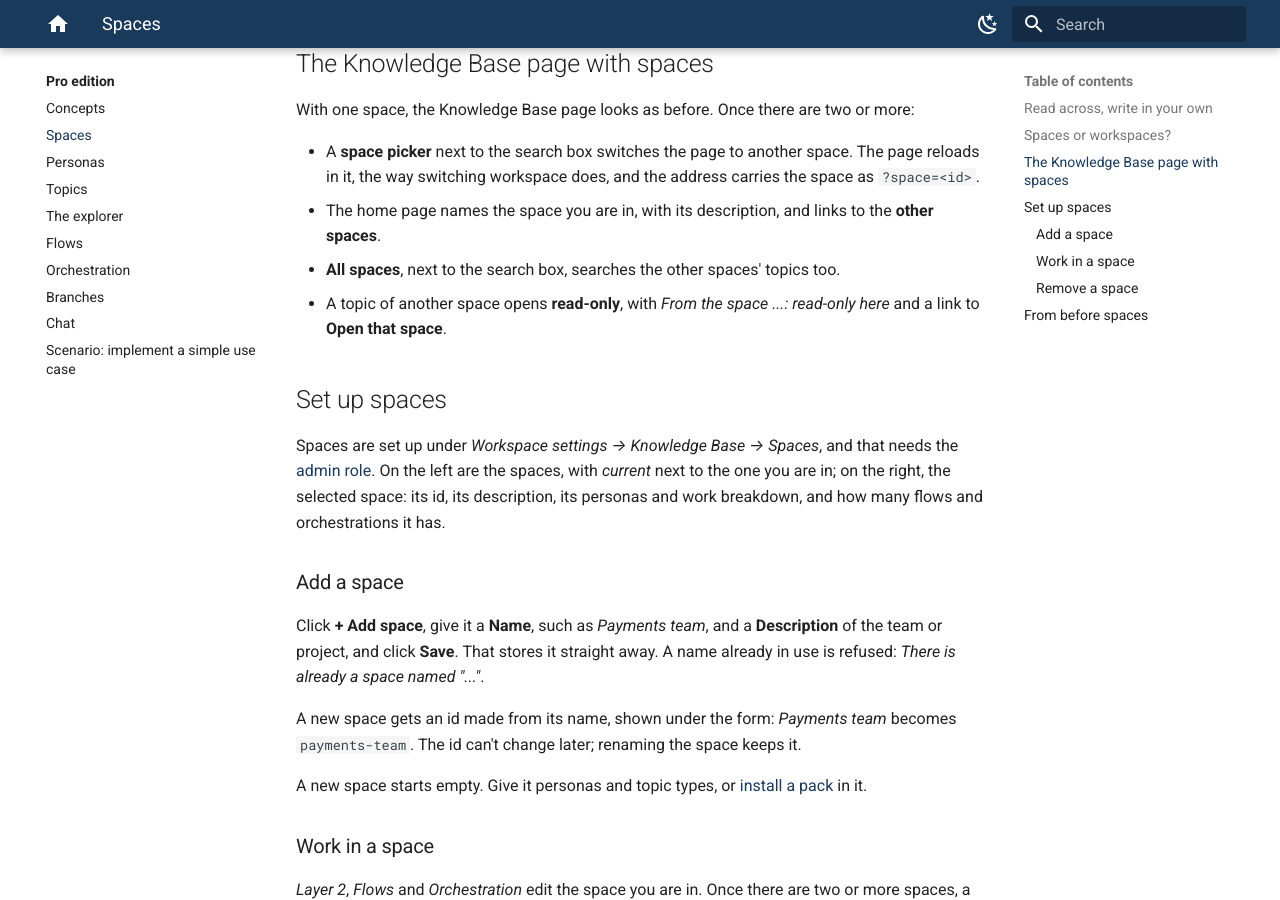
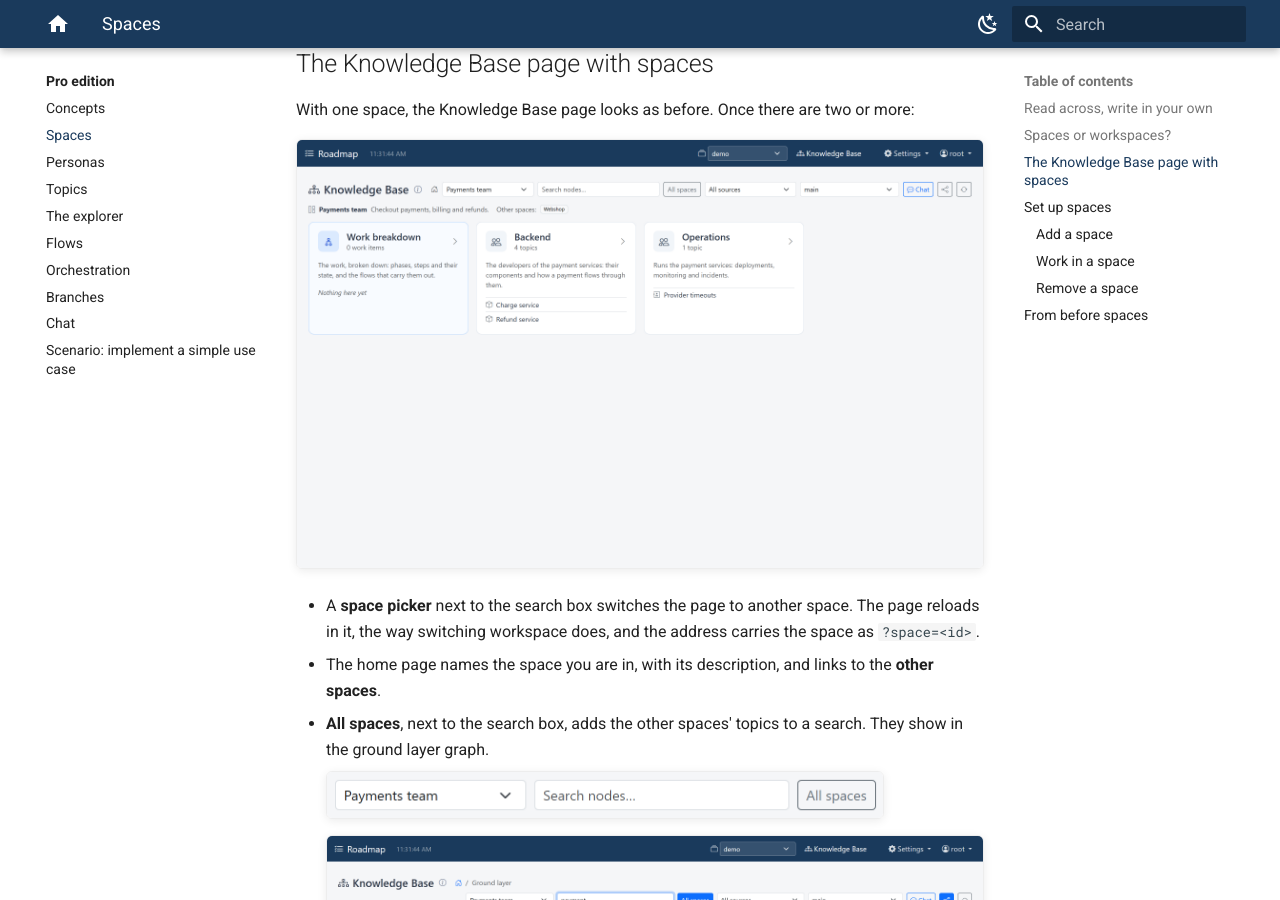
Before and after one commit to roadmap-mcp/roadmap-mcp.github.io, an MkDocs documentation site: the page built from docs/knowledge-base/spaces.md, in a window 1280 px wide and 900 px high, scrolled down 1308 px. Built offline with MkDocs 1.6.1 and Material for MkDocs 9.7.7, drawn with Linux system fonts in a browser that asks for light colours.

Commit message:
Spaces: screenshots of the Spaces tab, the space picker and a topic of another space
Layer 2, Flows and Orchestration retaken with the space picker.

Claude-Session: https://claude.ai/code/session_01M5AWqYz4eBseoEGpVu3Muj

```diff
--- a/docs/knowledge-base/spaces.md
+++ b/docs/knowledge-base/spaces.md
@@ -44,14 +44,24 @@ as two customers. Use spaces for teams that work on the same systems.
 With one space, the Knowledge Base page looks as before. Once there are two or
 more:
 
+![The Knowledge Base home page in the Payments team space](../images/kb-spaces/kb-home-spaces.png)
+
 - A **space picker** next to the search box switches the page to another space.
   The page reloads in it, the way switching workspace does, and the address carries
   the space as `?space=<id>`.
 - The home page names the space you are in, with its description, and links to the
   **other spaces**.
-- **All spaces**, next to the search box, searches the other spaces' topics too.
+- **All spaces**, next to the search box, adds the other spaces' topics to a
+  search. They show in the ground layer graph.
+
+    ![The space picker, the search box and All spaces](../images/kb-spaces/kb-toolbar-spaces.png){ width="558" }
+
+    ![Searching payment in all spaces: a topic of Payments team and two of Webshop](../images/kb-spaces/kb-all-spaces.png)
+
 - A topic of another space opens **read-only**, with *From the space ...: read-only
   here* and a link to **Open that space**.
+
+    ![A Webshop topic opened in the Payments team space](../images/kb-spaces/foreign-topic-details.png){ width="1056" }
 
 ## Set up spaces
 
@@ -70,6 +82,8 @@ away. A name already in use is refused: *There is already a space named "..."*.
 A new space gets an id made from its name, shown under the form: *Payments team*
 becomes `payments-team`. The id can't change later; renaming the space keeps it.
 
+![The New space form](../images/kb-spaces/space-form.png){ width="770" }
+
 A new space starts empty. Give it personas and topic types, or
 [install a pack](packs.md) in it.
 
@@ -79,6 +93,8 @@ A new space starts empty. Give it personas and topic types, or
 or more spaces, a space picker at their top switches space. On the *Spaces* tab,
 **Work in this space** does the same for the selected space.
 
+![The space picker at the top of Layer 2](../images/kb-spaces/layer2-space-picker.png){ width="1054" }
+
 ### Remove a space
 
 Select it, click the trash button next to **Edit**, and confirm. Its personas, topic
@@ -86,6 +102,8 @@ types, flows and orchestrations go with it, and so do the topics written in it.
 other spaces and the shared sources are not touched. The last space can't be
 removed.
 
+![The Remove space dialog](../images/kb-spaces/space-remove.png){ width="316" }
+
 ## From before spaces
 
 A Knowledge Base from before spaces becomes one space, **General** (id `general`),
```
Also changed, not shown: other parts of docs/knowledge-base/spaces.md (+2 -0 lines), docs/images/kb-flows/flows.png, docs/images/kb-orchestration/orchestration.png, docs/images/kb-setup/layer2.png, docs/images/kb-spaces/foreign-topic-details.png (added), docs/images/kb-spaces/kb-all-spaces.png (added), docs/images/kb-spaces/kb-home-spaces.png (added), docs/images/kb-spaces/kb-toolbar-spaces.png (added), docs/images/kb-spaces/layer2-space-picker.png (added), docs/images/kb-spaces/space-form.png (added), docs/images/kb-spaces/space-remove.png (added), docs/images/kb-spaces/spaces-tab.png (added).
